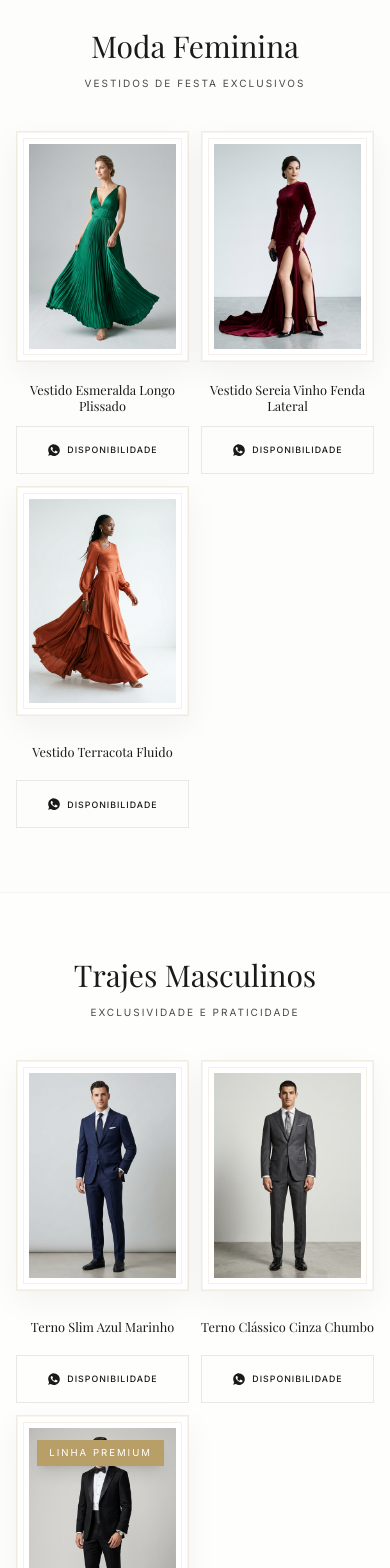
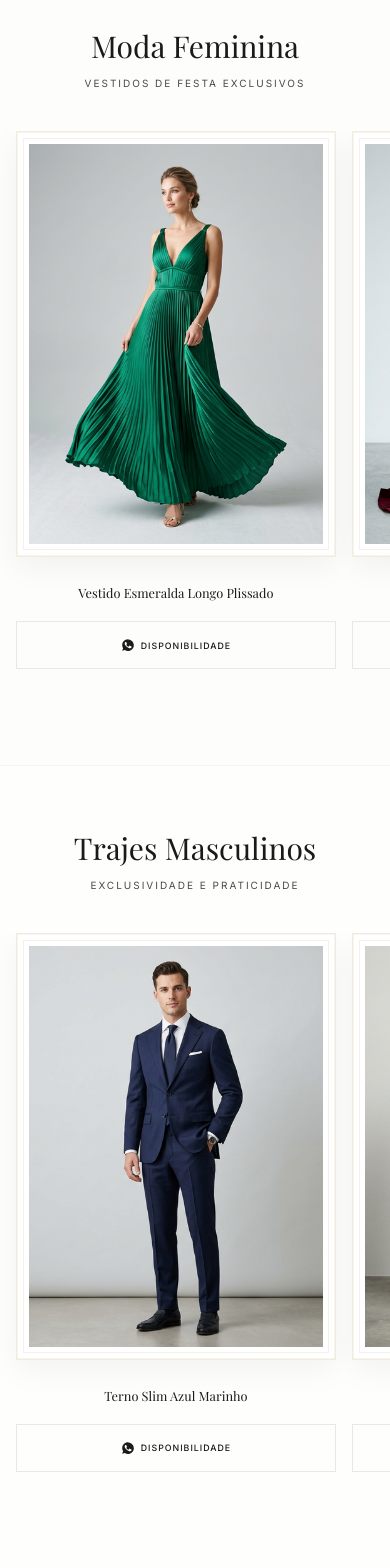
Before and after one commit to pedropetenon/MargaridaModaFesta, a Next.js app: page / in a window 390 px wide. Shown: the part 880-2448 px from the top of the page. Built offline with nearby package versions, Linux system fonts and the light colour scheme.

Commit message:
Feat: Implement pure CSS scrolling carousels on mobile and refine Hamburger menu touch targets

```diff
--- a/src/app/page.tsx
+++ b/src/app/page.tsx
@@ -26,28 +26,36 @@ export default function Home() {
             </div>
           </Reveal>
 
-          <div className="grid grid-cols-2 md:grid-cols-3 gap-3 md:gap-12 max-w-6xl mx-auto">
-            <Reveal delay={0.2} y={50}>
+          <div className="flex overflow-x-auto snap-x snap-mandatory gap-4 pb-8 w-[calc(100%+2rem)] -ml-4 px-4 md:w-full md:ml-0 md:px-0 md:grid md:grid-cols-3 md:gap-12 md:overflow-visible no-scrollbar">
+            <div className="w-[82vw] sm:w-[45vw] snap-center shrink-0 md:w-auto h-full">
+              <Reveal delay={0.2} y={50} className="h-full">
                 <ProductCard
                   name="Vestido Esmeralda Longo Plissado"
                   image="/images/vestido_esmeralda_1773431372196.png"
                   whatsappLink="https://wa.me/5516991062118?text=Olá, gostaria de verificar a disponibilidade do Vestido Esmeralda."
                 />
               </Reveal>
-            <Reveal delay={0.3} y={50}>
+            </div>
+
+            <div className="w-[82vw] sm:w-[45vw] snap-center shrink-0 md:w-auto h-full">
+              <Reveal delay={0.3} y={50} className="h-full">
                 <ProductCard
                   name="Vestido Sereia Vinho Fenda Lateral"
                   image="/images/vestido_vinho_1773431402801.png"
                   whatsappLink="https://wa.me/5516991062118?text=Olá, gostaria de verificar a disponibilidade do Vestido Vinho."
                 />
               </Reveal>
-            <Reveal delay={0.4} y={50}>
+            </div>
+
+            <div className="w-[82vw] sm:w-[45vw] snap-center shrink-0 md:w-auto h-full mr-4 md:mr-0">
+              <Reveal delay={0.4} y={50} className="h-full">
                 <ProductCard
                   name="Vestido Terracota Fluido"
                   image="/images/vestido_terracota_1773431416939.png"
                   whatsappLink="https://wa.me/5516991062118?text=Olá, gostaria de verificar a disponibilidade do Vestido Terracota."
                 />
               </Reveal>
+            </div>
           </div>
 
         </div>
@@ -63,22 +71,29 @@ export default function Home() {
             </div>
           </Reveal>
 
-          <div className="grid grid-cols-2 md:grid-cols-3 gap-3 md:gap-12 max-w-6xl mx-auto">
-            <Reveal delay={0.2} y={50}>
+          <div className="flex overflow-x-auto snap-x snap-mandatory gap-4 pb-8 w-[calc(100%+2rem)] -ml-4 px-4 md:w-full md:ml-0 md:px-0 md:grid md:grid-cols-3 md:gap-12 md:overflow-visible no-scrollbar">
+            <div className="w-[82vw] sm:w-[45vw] snap-center shrink-0 md:w-auto h-full">
+              <Reveal delay={0.2} y={50} className="h-full">
                 <ProductCard
                   name="Terno Slim Azul Marinho"
                   image="/images/terno_azul_marinho_1773431430652.png"
                   whatsappLink="https://wa.me/5516991062118?text=Olá, gostaria de verificar a disponibilidade do Terno Azul Marinho."
                 />
               </Reveal>
-            <Reveal delay={0.3} y={50}>
+            </div>
+
+            <div className="w-[82vw] sm:w-[45vw] snap-center shrink-0 md:w-auto h-full">
+              <Reveal delay={0.3} y={50} className="h-full">
                 <ProductCard
                   name="Terno Clássico Cinza Chumbo"
                   image="/images/terno_cinza_chumbo_final.png"
                   whatsappLink="https://wa.me/5516991062118?text=Olá, gostaria de verificar a disponibilidade do Terno Cinza Chumbo."
                 />
               </Reveal>
-            <Reveal delay={0.4} y={50}>
+            </div>
+
+            <div className="w-[82vw] sm:w-[45vw] snap-center shrink-0 md:w-auto h-full mr-4 md:mr-0">
+              <Reveal delay={0.4} y={50} className="h-full">
                 <ProductCard
                   name="Smoking Preto Tradicional"
                   image="/images/smoking_preto_1773431485725.png"
@@ -86,6 +101,7 @@ export default function Home() {
                   badge="Linha Premium"
                 />
               </Reveal>
+            </div>
           </div>
         </div>
       </section>
--- a/src/components/ui/Header.tsx
+++ b/src/components/ui/Header.tsx
@@ -110,28 +110,34 @@ export function Header() {
         </div>
 
         {/* Mobile Nav Links */}
-        <nav className="flex flex-col items-center justify-center flex-1 gap-10 px-6">
-          <Link href="#moda-feminina" className="font-sans text-xl tracking-[4px] uppercase text-primary hover:text-gold transition-colors" onClick={toggleMobileMenu}>
-            Moda Feminina
+        <nav className="flex flex-col items-center justify-start flex-1 px-8 pt-8 w-full overflow-y-auto">
+          <Link href="#moda-feminina" className="w-full flex items-center justify-between py-6 border-b border-gold/20 font-sans text-lg tracking-[3px] uppercase text-primary hover:text-gold active:bg-gold/5 transition-all" onClick={toggleMobileMenu}>
+            <span>Moda Feminina</span>
+            <span className="text-gold/50 text-2xl">›</span>
           </Link>
-          <Link href="#trajes-masculinos" className="font-sans text-xl tracking-[4px] uppercase text-primary hover:text-gold transition-colors" onClick={toggleMobileMenu}>
-            Masculino
+          <Link href="#trajes-masculinos" className="w-full flex items-center justify-between py-6 border-b border-gold/20 font-sans text-lg tracking-[3px] uppercase text-primary hover:text-gold active:bg-gold/5 transition-all" onClick={toggleMobileMenu}>
+            <span>Trajes Masculinos</span>
+            <span className="text-gold/50 text-2xl">›</span>
           </Link>
-          <Link href="#nossa-historia" className="font-sans text-xl tracking-[4px] uppercase text-primary hover:text-gold transition-colors" onClick={toggleMobileMenu}>
-            Nossa História
+          <Link href="#nossa-historia" className="w-full flex items-center justify-between py-6 border-b border-gold/20 font-sans text-lg tracking-[3px] uppercase text-primary hover:text-gold active:bg-gold/5 transition-all" onClick={toggleMobileMenu}>
+            <span>Nossa História</span>
+            <span className="text-gold/50 text-2xl">›</span>
           </Link>
-          <Link href="#prova-social" className="font-sans text-xl tracking-[4px] uppercase text-primary hover:text-gold transition-colors" onClick={toggleMobileMenu}>
-            Depoimentos
+          <Link href="#prova-social" className="w-full flex items-center justify-between py-6 border-b border-gold/10 font-sans text-lg tracking-[3px] uppercase text-primary hover:text-gold active:bg-gold/5 transition-all" onClick={toggleMobileMenu}>
+            <span>Depoimentos</span>
+            <span className="text-gold/50 text-2xl">›</span>
           </Link>
 
+          <div className="w-full mt-10 pb-10">
             <Link
               href="https://wa.me/5516991062118?text=Olá, gostaria de agendar um horário na Margarida Moda Festa!"
-            className="mt-8 bg-primary text-white text-sm uppercase tracking-[3px] font-medium w-full max-w-xs flex items-center justify-center min-h-[56px] rounded-full"
+              className="bg-primary text-white text-sm uppercase tracking-[3px] font-medium w-full flex items-center justify-center min-h-[56px] rounded-full shadow-[0_10px_30px_rgba(0,0,0,0.15)] active:scale-95 transition-transform"
               target="_blank"
               onClick={toggleMobileMenu}
             >
               Agendar Horário
             </Link>
+          </div>
         </nav>
       </div>
     </>
```
Lines whose indentation alone changed are shown as unchanged.
